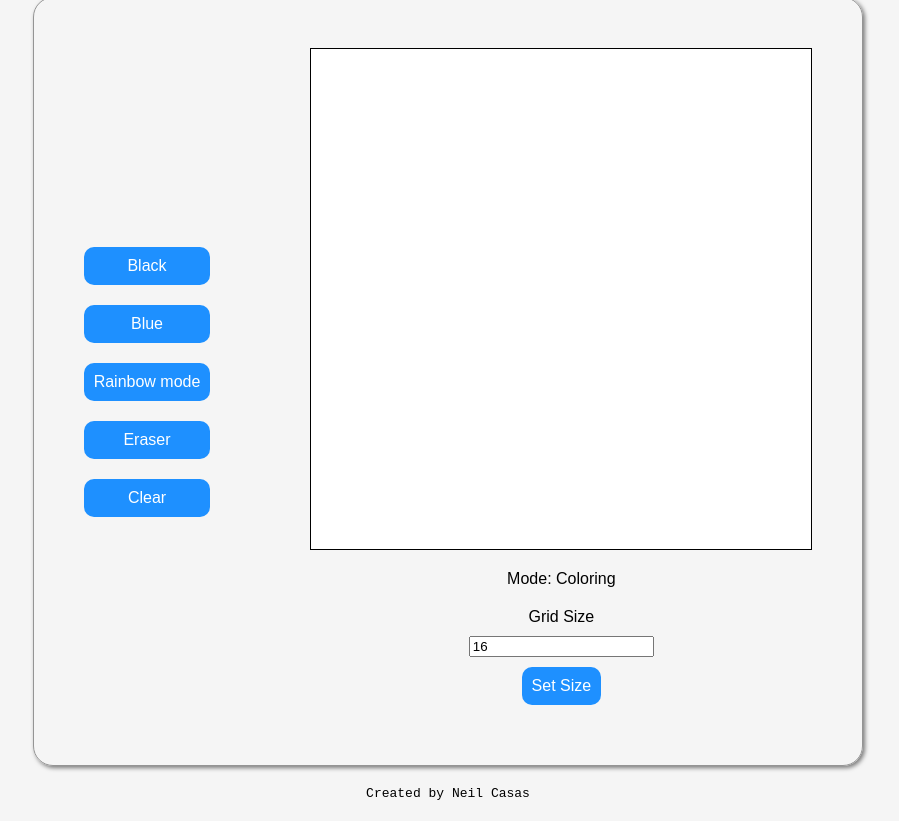
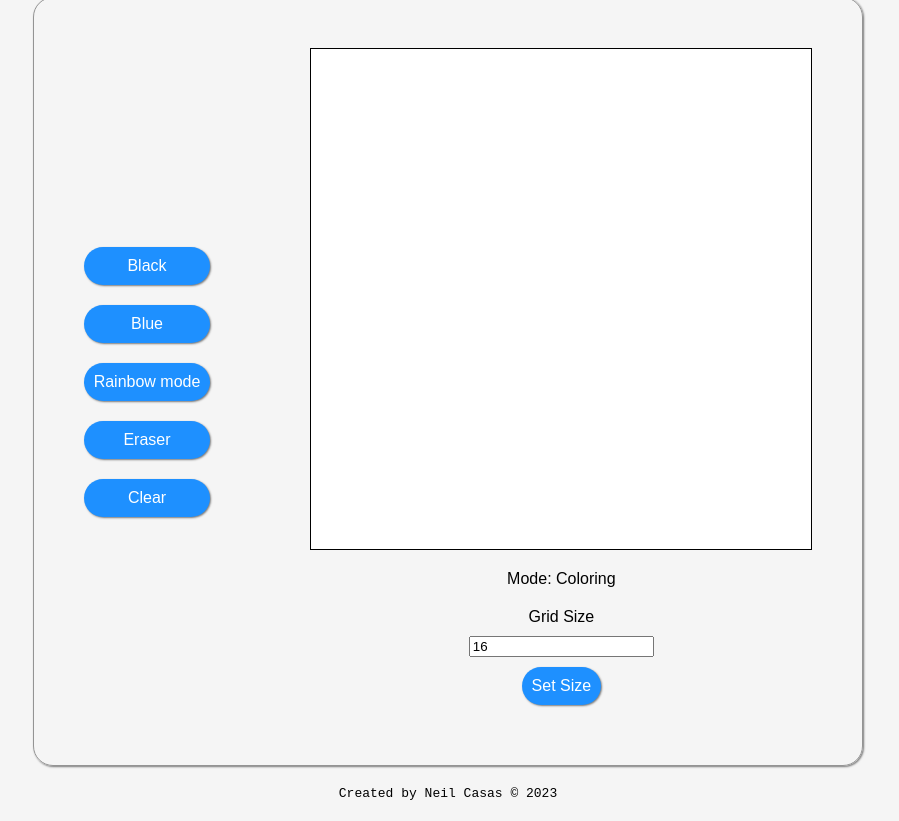
Before and after one commit to neilcasas/etchasketch, a plain HTML site: page index.html in a window 1280 px wide. Shown: the part 125-946 px from the top of the page, without its empty margins (192-1091 px from the left). Drawn offline with Linux system fonts and the light colour scheme.

Commit message:
Change button design and website font

```diff
--- a/index.html
+++ b/index.html
@@ -31,7 +31,7 @@
                 </div>
             </div>
         </div>
-        <div class="footer">Created by Neil Casas</div>
+        <div class="footer">Created by Neil Casas © 2023</div>
     </div>
 </body>
 <script src="./script.js"></script>
--- a/styles.css
+++ b/styles.css
@@ -30,7 +30,7 @@ body {
     align-items: center;
     border: 1px solid rgb(148, 148, 148);
     border-radius: 20px;
-    box-shadow: 2px 2px 4px rgba(0, 0, 0, 0.5);
+    box-shadow: 1px 1px 2px rgba(0, 0, 0, 0.5);
 }
 
 .button-container {
@@ -46,11 +46,12 @@ button {
     font-size: 16px;
     color: white;
     padding: 10px;
-    border-radius: 10px;
+    border-radius: 20px;
     border: 0px;
+    box-shadow: 1px 1px 2px rgba(0, 0, 0, 0.5);
 }
 button:hover {
-    background-color:lightblue;
+    background-color:lightgoldenrodyellow;
     color: black;
 }
 
```
